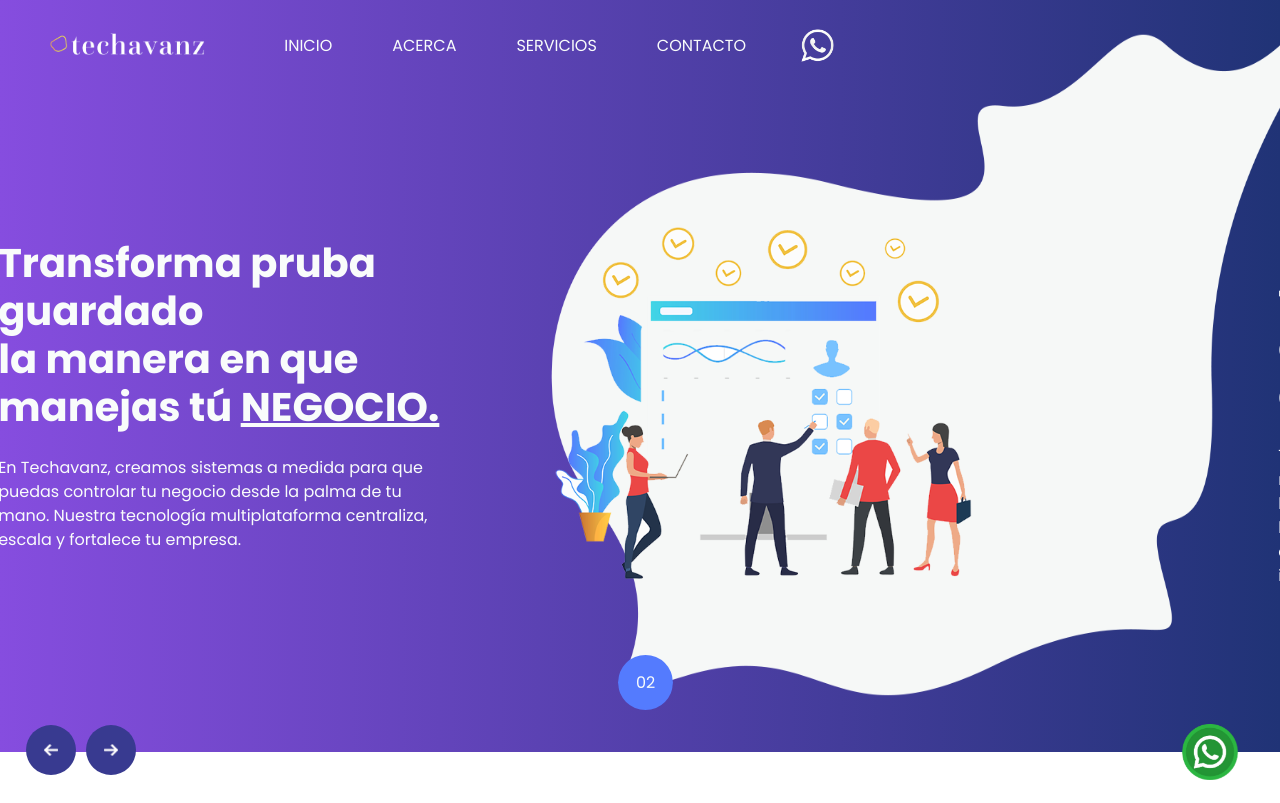
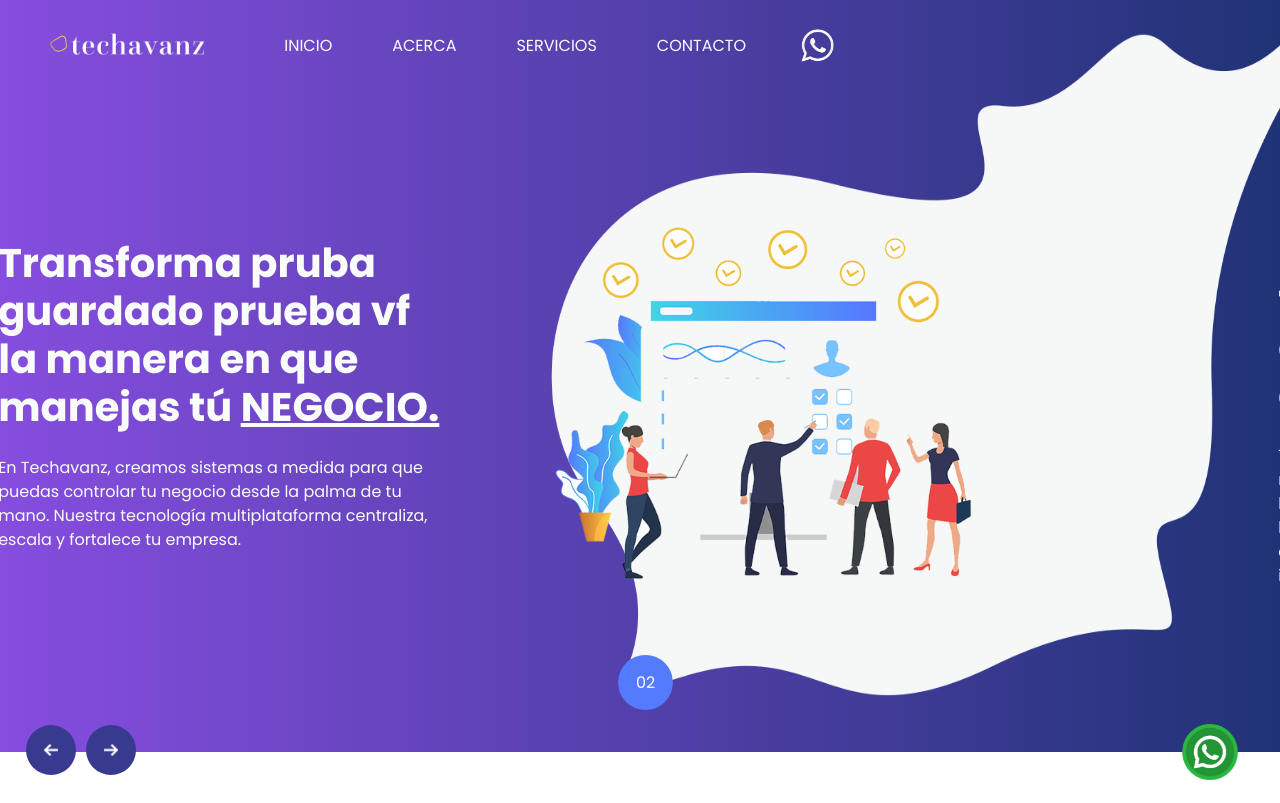
Before and after one commit to Alexdfs10/techavanz, a plain HTML site: page index.html in a window 1280 px wide. Shown: the top 803 px of the page. Drawn offline with nearby package versions, Linux system fonts and the light colour scheme; no server answers.

Commit message:
prueba final

```diff
--- a/index.html
+++ b/index.html
@@ -110,7 +110,7 @@
                     <h1> <!--Transforma
                       la manera en que
                       manejas tú NEGOCIO-->
-                      Transforma pruba guardado<br/>
+                      Transforma pruba guardado prueba vf<br/>
                       la manera en que <br/>
                       manejas tú <u>NEGOCIO.</u>
                     </h1>
```
